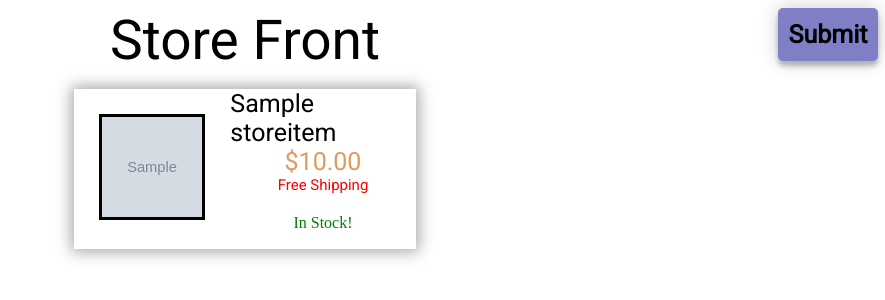
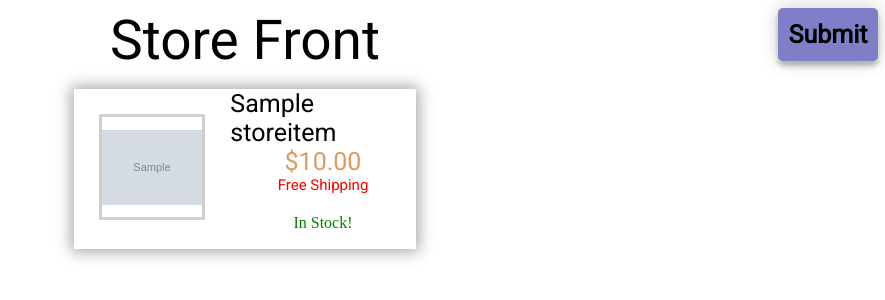
Before and after one commit to Jarmahent/DjangLoginSystem, a Django app: page /store/ in a window 1280 px wide. Shown: the top 300 px of the page, without its empty margins (395-1280 px from the left). Run offline with Django 3.2, Linux system fonts and the light colour scheme; tables that the repository leaves empty hold one stand-in row (values such as "Sample post"); grey boxes marked "Sample" are stand-in pictures.

Commit message:
Items fit image to aspect ratio

```diff
--- a/storefront/static/storefront/css/items.css
+++ b/storefront/static/storefront/css/items.css
@@ -21,9 +21,11 @@
 }
 
 #item-image{
+  object-fit: contain;
   height: 100px;
   width: 100px;
   border-style: solid;
+  border-color: #00000030;
   margin:25px;
 }
 #item-flex{
```
Also changed, not shown: 1 other file.
